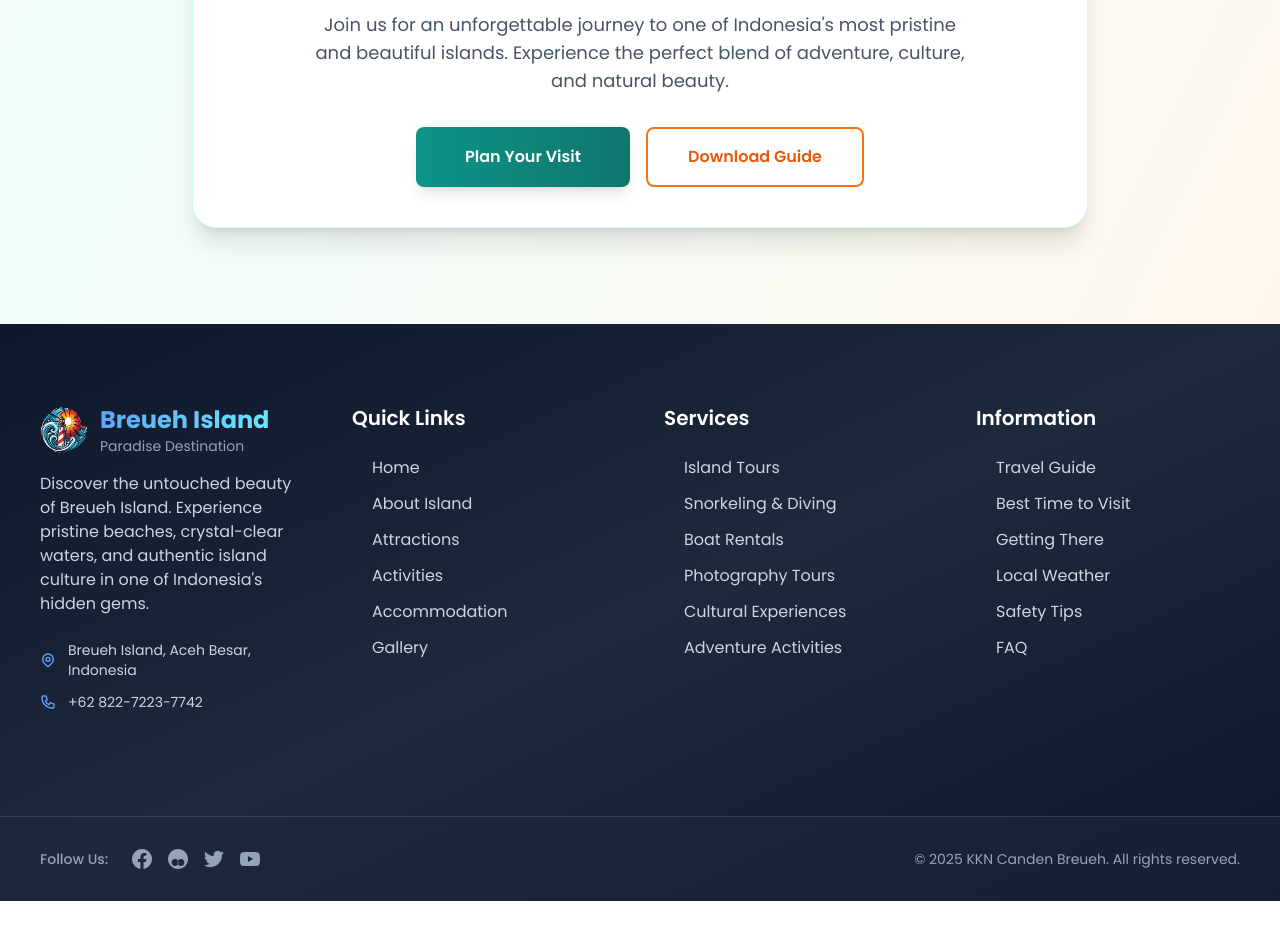
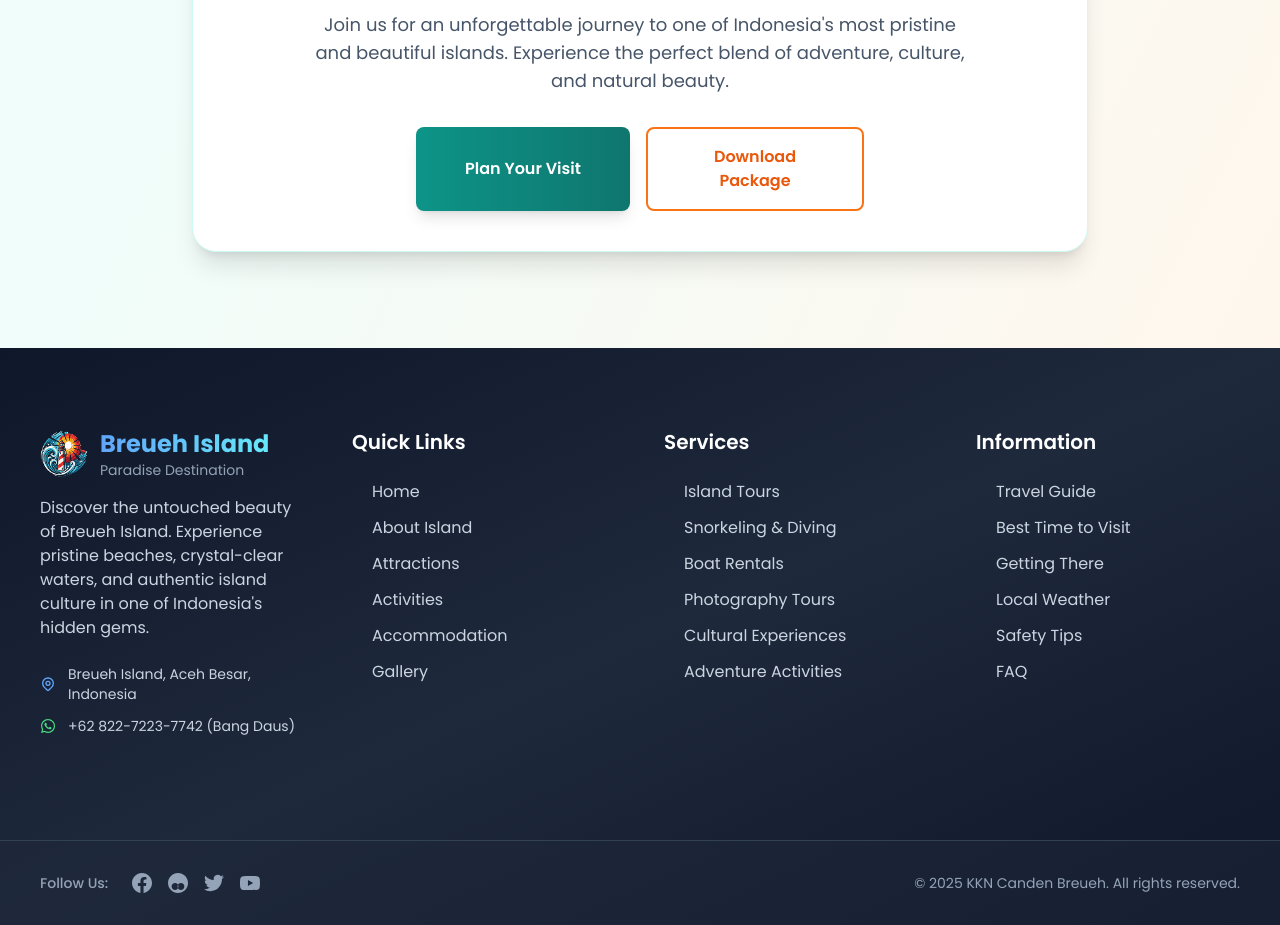
Before and after one commit to yudamhndra/canden-breueh, a React (Vite) app: page / in a window 1280 px wide. Shown: the part 4820-5745 px from the top of the page. Before the commit the page ends 5721 px from the top, so only its background shows below. Built offline with nearby package versions, Linux system fonts and the light colour scheme; a web font is replaced by a local one.

Commit message:
add: tour package and contact

```diff
--- a/src/components/AboutSection.jsx
+++ b/src/components/AboutSection.jsx
@@ -424,23 +424,34 @@ const AboutSection = () => {
                 <div className="text-center">
                     <div className="bg-white rounded-2xl lg:rounded-3xl p-6 sm:p-8 lg:p-10 shadow-xl max-w-4xl mx-auto border border-teal-100">
                         <h3 className="text-xl sm:text-2xl lg:text-3xl font-bold text-slate-800 mb-3 sm:mb-4">
-                            Ready to Explore Breueh Island?
+                        Ready to Explore Breueh Island?
                         </h3>
                         <p className="text-slate-600 text-sm sm:text-base lg:text-lg mb-6 sm:mb-8 max-w-2xl mx-auto">
-                            Join us for an unforgettable journey to one of Indonesia's most pristine and beautiful islands.
-                            Experience the perfect blend of adventure, culture, and natural beauty.
+                        Join us for an unforgettable journey to one of Indonesia's most pristine and beautiful islands.
+                        Experience the perfect blend of adventure, culture, and natural beauty.
                         </p>
                         <div className="flex flex-col sm:flex-row gap-3 sm:gap-4 justify-center max-w-md mx-auto">
-                            <button className="flex-1 bg-gradient-to-r from-teal-600 to-teal-700 hover:from-teal-700 hover:to-teal-800 text-white px-6 sm:px-8 py-3 sm:py-4 rounded-lg font-semibold transition-all duration-200 shadow-lg hover:shadow-xl transform hover:scale-105">
-                                Plan Your Visit
-                            </button>
-                            <button className="flex-1 border-2 border-orange-500 text-orange-600 hover:bg-orange-500 hover:text-white px-6 sm:px-8 py-3 sm:py-4 rounded-lg font-semibold transition-all duration-200">
-                                Download Guide
-                            </button>
+                        {/* <!-- Ganti 6281234567890 dengan nomor WhatsApp Anda, dalam format internasional tanpa + --> */}
+                        <a
+                            href="https://wa.me/6281234567890?text=Halo%2C%20saya%20tertarik%20dengan%20paket%20wisata%20Pulau%20Breueh%20dari%20candenbreueh.com.%20Mohon%20info%20ketersediaan%2C%20harga%2C%20dan%20itinerary.%0AMohon%20rekomendasi%20paket%20dan%20estimasi%20biaya.%20Terima%20kasih!"
+                            target="_blank"
+                            rel="noopener"
+                            class="flex-1 inline-flex items-center justify-center bg-gradient-to-r from-teal-600 to-teal-700 hover:from-teal-700 hover:to-teal-800 text-white px-6 sm:px-8 py-3 sm:py-4 rounded-lg font-semibold transition-all duration-200 shadow-lg hover:shadow-xl transform hover:scale-105"
+                            >
+                            Plan Your Visit
+                        </a>
+                        {/* <!-- Ganti path gambar di bawah dengan lokasi file gambar paket wisata Anda --> */}
+                        <a
+                            href="/assets/Package/Paket Wisata Pulau Breueh_5D4N.png"
+                            download
+                            className="flex-1 inline-flex items-center justify-center border-2 border-orange-500 text-orange-600 hover:bg-orange-500 hover:text-white px-6 sm:px-8 py-3 sm:py-4 rounded-lg font-semibold transition-all duration-200"
+                        >
+                            Download Package
+                        </a>
                         </div>
                     </div>
+                    </div>
                 </div>
-            </div>
         </section>
     );
 };
--- a/src/components/Footer.jsx
+++ b/src/components/Footer.jsx
@@ -1,4 +1,5 @@
 import React from 'react';
+import { FaWhatsapp } from 'react-icons/fa';
 
 const Footer = () => {
     const currentYear = new Date().getFullYear();
@@ -119,10 +120,16 @@ const Footer = () => {
                                     <span>info@breuehisland.com</span>
                                 </div> */}
                                 <div className="flex items-center text-slate-300 text-sm">
-                                    <svg className="w-4 h-4 mr-3 text-blue-400 flex-shrink-0" fill="none" stroke="currentColor" viewBox="0 0 24 24">
-                                        <path strokeLinecap="round" strokeLinejoin="round" strokeWidth={2} d="M3 5a2 2 0 012-2h3.28a1 1 0 01.948.684l1.498 4.493a1 1 0 01-.502 1.21l-2.257 1.13a11.042 11.042 0 005.516 5.516l1.13-2.257a1 1 0 011.21-.502l4.493 1.498a1 1 0 01.684.949V19a2 2 0 01-2 2h-1C9.716 21 3 14.284 3 6V5z"/>
-                                    </svg>
-                                    <span>+62 822-7223-7742</span>
+                                    <FaWhatsapp className="w-4 h-4 mr-3 text-green-400 flex-shrink-0" />
+                                    <a
+                                        href="https://wa.me/6282272237742"
+                                        target="_blank"
+                                        rel="noopener"
+                                        aria-label="Chat WhatsApp Bang Daus"
+                                        className="hover:text-green-400"
+                                    >
+                                        +62 822-7223-7742 (Bang Daus)
+                                    </a>
                                 </div>
                             </div>
                         </div>
```
Also changed, not shown: 1 other file (tests, documents, lock files or other folders).
